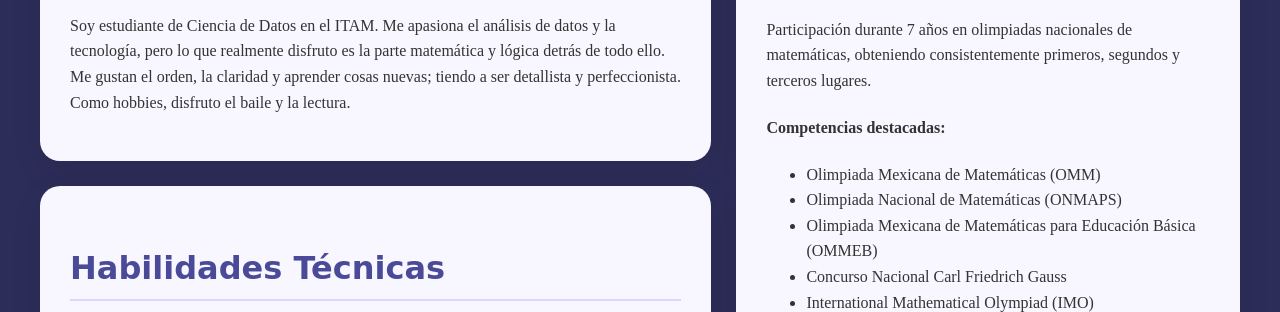
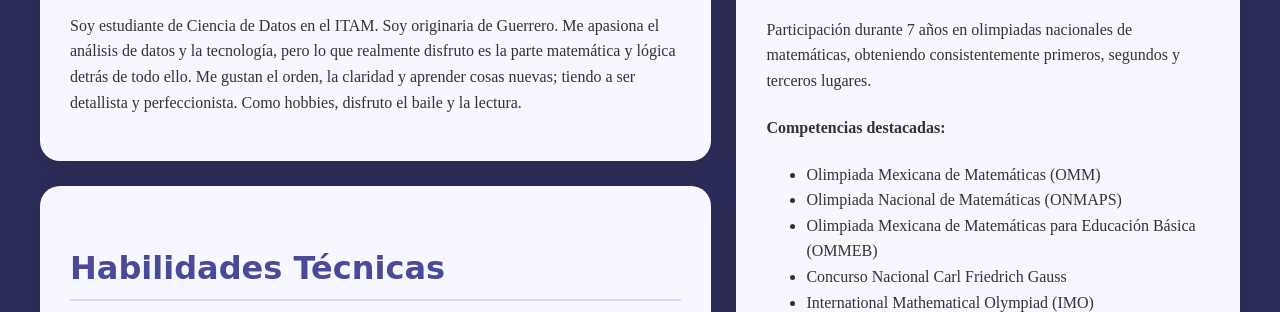
Before and after one commit to aylinoc/aylinoc.github.io, a plain HTML site: page index.html in a window 1280 px wide. Shown: the part 468-780 px from the top of the page. Drawn offline with Linux system fonts and the light colour scheme; a web font is replaced by a local one.

Commit message:
Update index.html

```diff
--- a/index.html
+++ b/index.html
@@ -29,7 +29,7 @@
                 <div class="card">
                     <h2 class="section-title">Sobre mí</h2>
                     <p>
-                        Soy estudiante de Ciencia de Datos en el ITAM. Me apasiona el análisis de datos
+                        Soy estudiante de Ciencia de Datos en el ITAM. Soy originaria de Guerrero. Me apasiona el análisis de datos
                         y la tecnología, pero lo que realmente disfruto es la parte matemática y lógica
                         detrás de todo ello. Me gustan el orden, la claridad y aprender cosas nuevas;
                         tiendo a ser detallista y perfeccionista. Como hobbies, disfruto el baile y la lectura.
```
